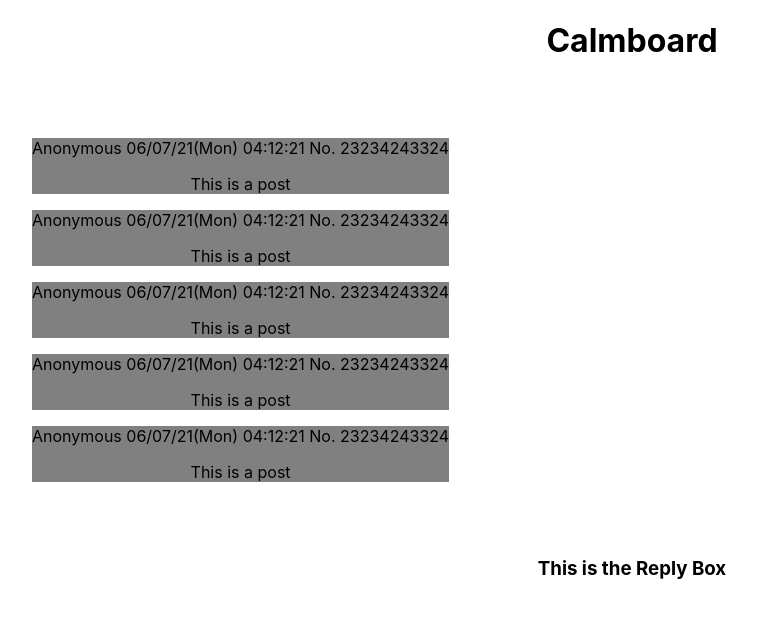
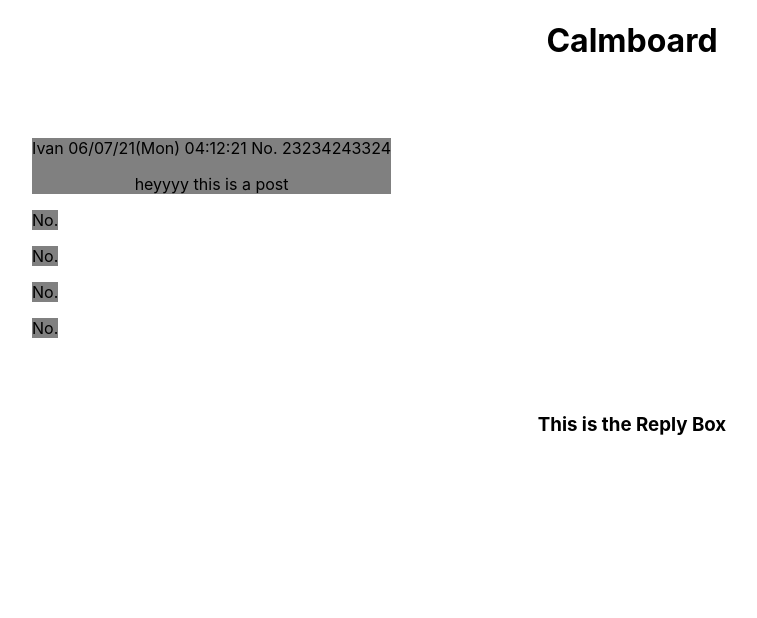
Before and after one commit to ivan-suarez/calmboard, a React (Create React App) app: page / in a window 1280 px wide. Shown: the top 618 px of the page, without its empty margins (8-765 px from the left). Built offline with nearby package versions, Linux system fonts and the light colour scheme.

Commit message:
Fixed Post backend

```diff
--- a/src/Feed.js
+++ b/src/Feed.js
@@ -4,8 +4,14 @@ import "./Feed.css"
 
 function Feed(){
     return(
+
         <div class="feed">
-            <Post/>
+            <Post
+            name="Ivan"
+            date="06/07/21(Mon)"
+            hour="04:12:21"
+            number="23234243324"
+            text="heyyyy this is a post" />
             <Post/>
             <Post/>
             <Post/>
--- a/src/Post.js
+++ b/src/Post.js
@@ -1,11 +1,15 @@
 import React from 'react';
 import "./Post.css"
 
-function Post(){
+function Post({name, date, hour, number, text}){
     return(
         <div class="post">
-            <p>Anonymous 06/07/21(Mon) 04:12:21 No. 23234243324</p>
-            <p>This is a post</p>
+            <div class="post__header">
+                <p>{name} {date} {hour} No. {number}</p>
+            </div>
+            <div class="post__body">
+                <p>{text}</p>
+            </div>
         </div>
     );
 }
```
